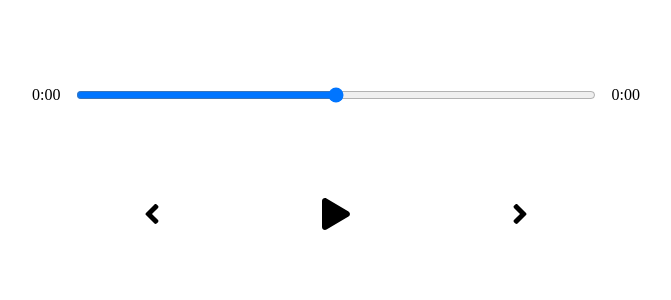
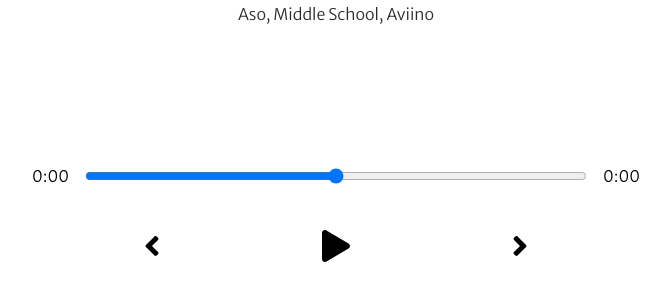
Before and after one commit to mikalegenda/react-music-player, a React (Create React App) app: page / in a window 1280 px wide. Shown: the part 410-710 px from the top of the page, without its empty margins (304-975 px from the left). Built offline with nearby package versions, Linux system fonts and the light colour scheme.

Commit message:
Added input control feature and some style fixes

```diff
--- a/src/components/Player.js
+++ b/src/components/Player.js
@@ -26,6 +26,11 @@ const Player = ({ currentSong, isPlaying, setIsPlaying }) => {
     setSongInfo({ ...songInfo, currentTime: current, duration });
   };
 
+  const dragHandler = (e) => {
+    audioRef.current.currentTime = e.target.value;
+    setSongInfo({ ...songInfo, currentTime: e.target.value });
+  };
+
   //Helper Functions
   const formatTime = (time) => {
     return Math.floor(time / 60) + ":" + ("0" + Math.floor(time % 60)).slice(-2);
@@ -35,7 +40,7 @@ const Player = ({ currentSong, isPlaying, setIsPlaying }) => {
     <div className="player">
       <div className="time-control">
         <p>{formatTime(songInfo.currentTime)}</p>
-        <input type="range" />
+        <input min={0} max={songInfo.duration} value={songInfo.currentTime} onChange={dragHandler} type="range" />
         <p>{formatTime(songInfo.duration)}</p>
       </div>
       <div className="play-control">
--- a/src/styles/_player.scss
+++ b/src/styles/_player.scss
@@ -1,5 +1,5 @@
 .player {
-  min-height: 20vh;
+  min-height: 30vh;
   display: flex;
   flex-direction: column;
   align-items: center;
@@ -13,11 +13,13 @@
 
   input {
     width: 100%;
-    padding: 1rem 2rem;
+    padding: 1rem 0rem;
   }
 
   p {
     padding: 1rem;
+    font-family: "Merriweather Sans";
+    font-weight: 300;
   }
 }
 
@@ -26,6 +28,7 @@
   justify-content: space-between;
   align-items: center;
   width: 30%;
+  margin-bottom: 8rem;
 
   svg {
     cursor: pointer;
--- a/src/styles/_song.scss
+++ b/src/styles/_song.scss
@@ -1,5 +1,5 @@
 .song-container {
-  height: 60vh;
+  height: 70vh;
   display: flex;
   flex-direction: column;
   align-items: center;
```
